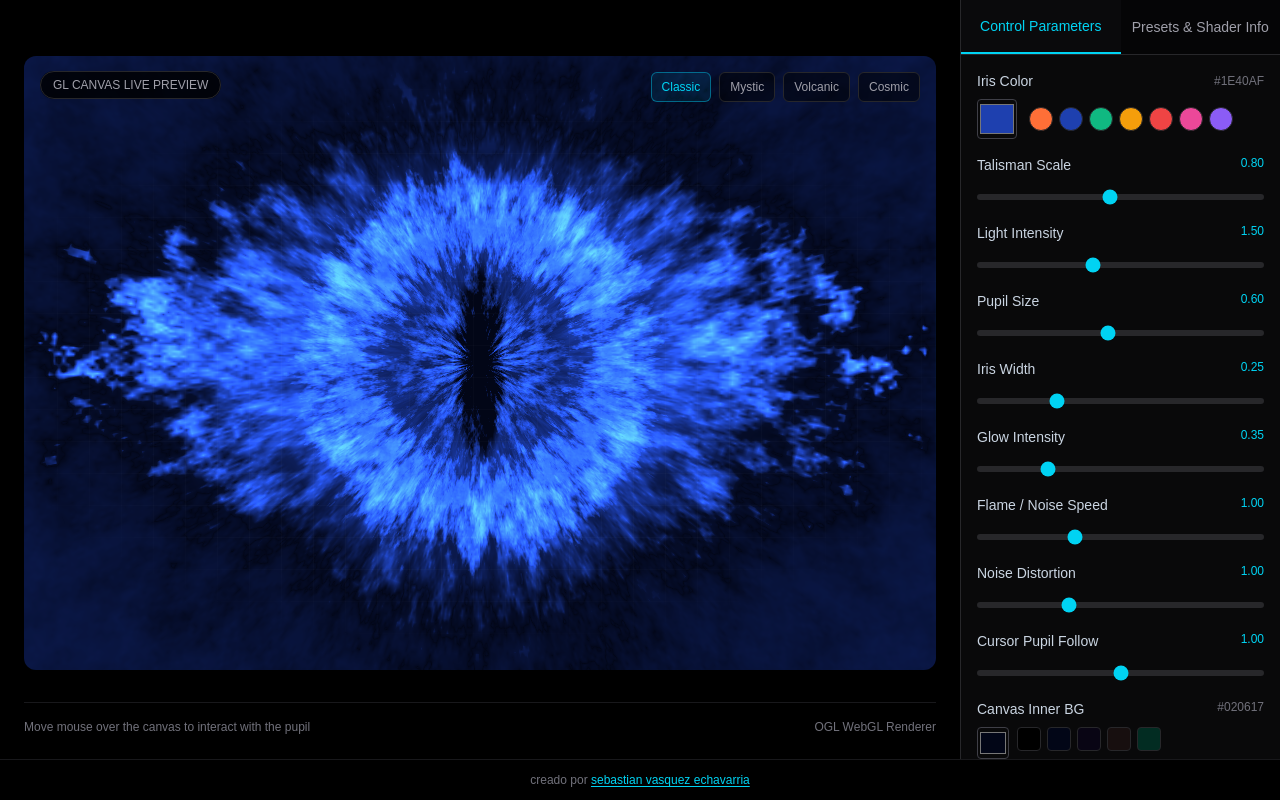
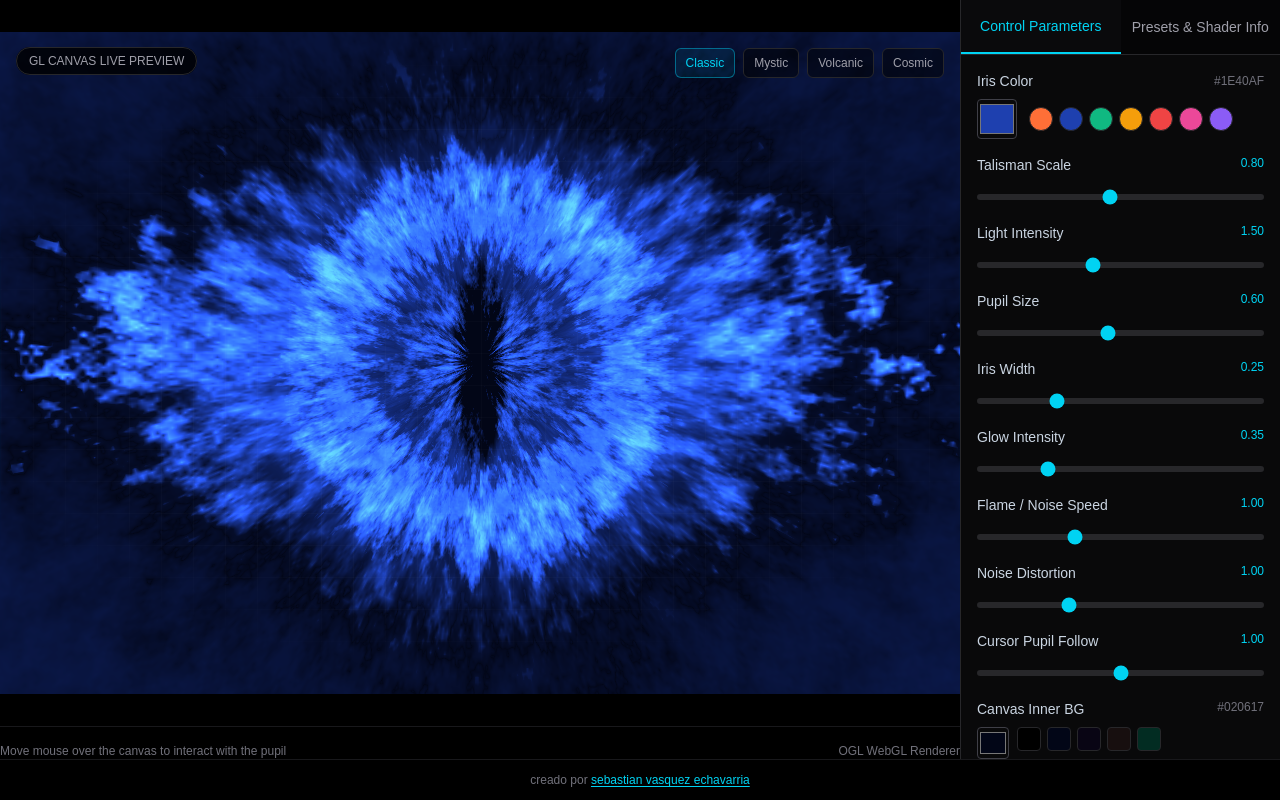
Before and after one commit to sebastianvasquezechavarria1234/evil-aye, a React (Vite) app: page / in a window 1280 px wide. Built offline with nearby package versions, Linux system fonts and the light colour scheme; a web font is replaced by a local one.

Commit message:
Remove rounded corners from eye container and padding from parent wrapper

```diff
--- a/src/App.jsx
+++ b/src/App.jsx
@@ -78,10 +78,10 @@ function App() {
       {/* Main Workspace */}
       <main className="flex-grow w-full grid grid-cols-1 lg:grid-cols-12 items-stretch z-10 overflow-hidden">
         {/* Left - Interactive Viewer */}
-        <div className="lg:col-span-9 flex flex-col p-6 relative min-h-0 justify-between">
+        <div className="lg:col-span-9 flex flex-col relative min-h-0 justify-between">
 
           {/* Interactive Container holding EvilEye component */}
-          <div className="w-full flex-grow relative flex items-center justify-center rounded-xl overflow-hidden my-8">
+          <div className="w-full flex-grow relative flex items-center justify-center overflow-hidden my-8">
             <div className="absolute top-4 left-4 z-20">
               <span className="text-xs font-mono uppercase bg-black/80 border border-zinc-800 px-3 py-1.5 rounded-full text-zinc-400 backdrop-blur-md">
                 GL Canvas Live Preview
```
